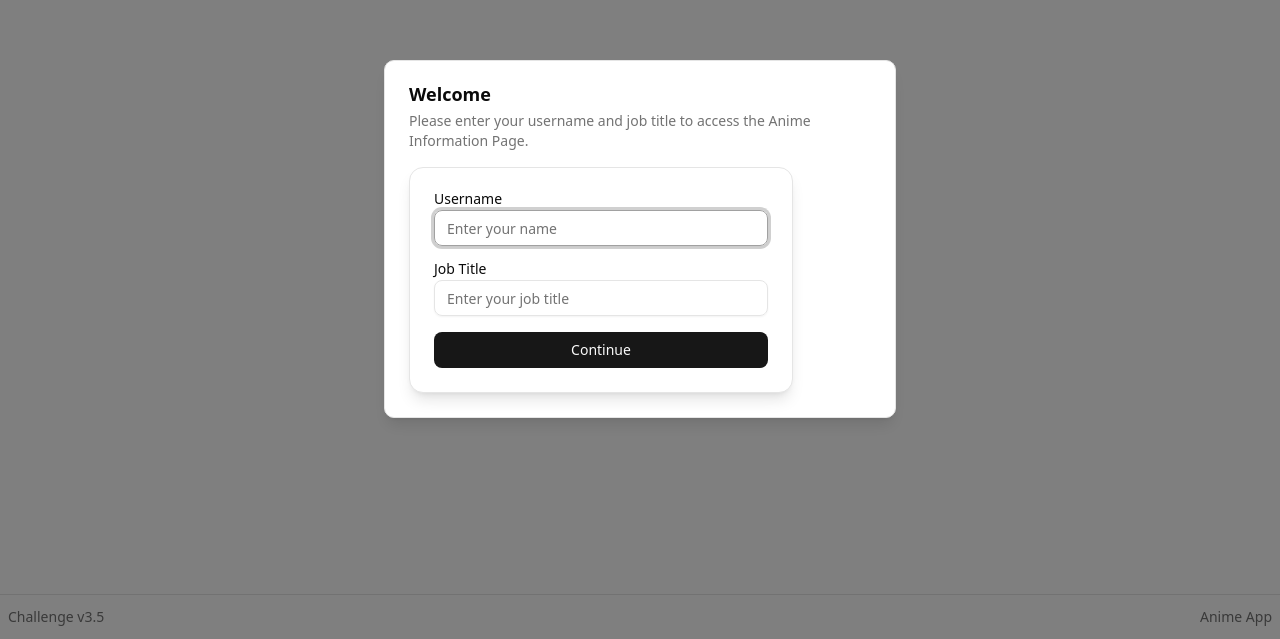
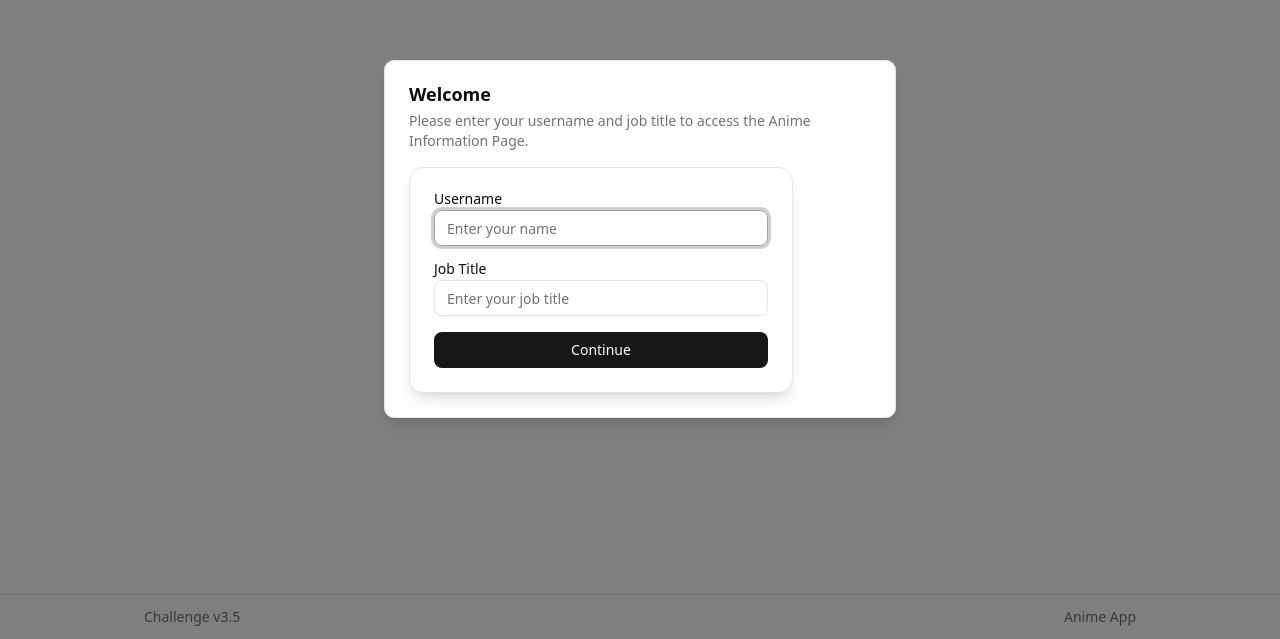
Before and after one commit to SnowPeakLiu/anime-app, a Next.js app in the folder anime-app/: page / in a window 1280 px wide. Shown: the part 161-800 px from the top of the page. Built offline with nearby package versions, Linux system fonts and the light colour scheme; no server answers.

Commit message:
feat: refine anime grid responsiveness and page size in query

```diff
--- a/anime-app/src/components/Footer.ui.tsx
+++ b/anime-app/src/components/Footer.ui.tsx
@@ -1,7 +1,7 @@
 export function Footer() {
   return (
     <footer className="w-full border-t bg-background/80 backdrop-blur">
-      <div className="mx-auto flex flex-col items-center justify-between gap-2 px-2 py-3 text-xs text-muted-foreground sm:flex-row sm:text-sm">
+      <div className="mx-auto flex w-full max-w-5xl flex-col items-center justify-between gap-2 px-4 py-3 text-xs text-muted-foreground sm:flex-row sm:text-sm">
         <span>Challenge v3.5</span>
         <span >Anime App</span>
       </div>
--- a/anime-app/src/features/anime/components/AnimeGrid.ui.tsx
+++ b/anime-app/src/features/anime/components/AnimeGrid.ui.tsx
@@ -24,7 +24,7 @@ export function AnimeGrid({ items, onItemClick }: AnimeGridProps) {
   }
 
   return (
-    <div className="grid grid-cols-1 gap-4 md:grid-cols-3">
+    <div className="grid grid-cols-1 gap-4 sm:grid-cols-2 lg:grid-cols-3">
       {items.map((media) => {
         const title =
           media.title.english ||
--- a/anime-app/src/hooks/useAnimeList.ts
+++ b/anime-app/src/hooks/useAnimeList.ts
@@ -6,7 +6,7 @@ export const useAnimeList = (page: number) => {
   const { data, loading, error } = useQuery<AnimeListResponse, AnimeListVars>(
     GET_ANIME_LIST,
     {
-      variables: { page, perPage: 10 },
+      variables: { page, perPage: 12 },
       notifyOnNetworkStatusChange: true,
     },
   );
```
